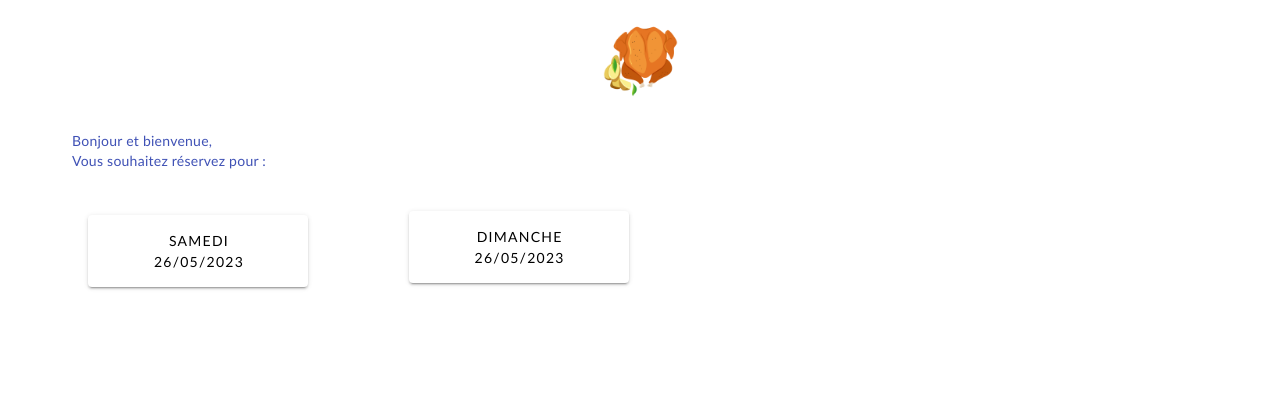
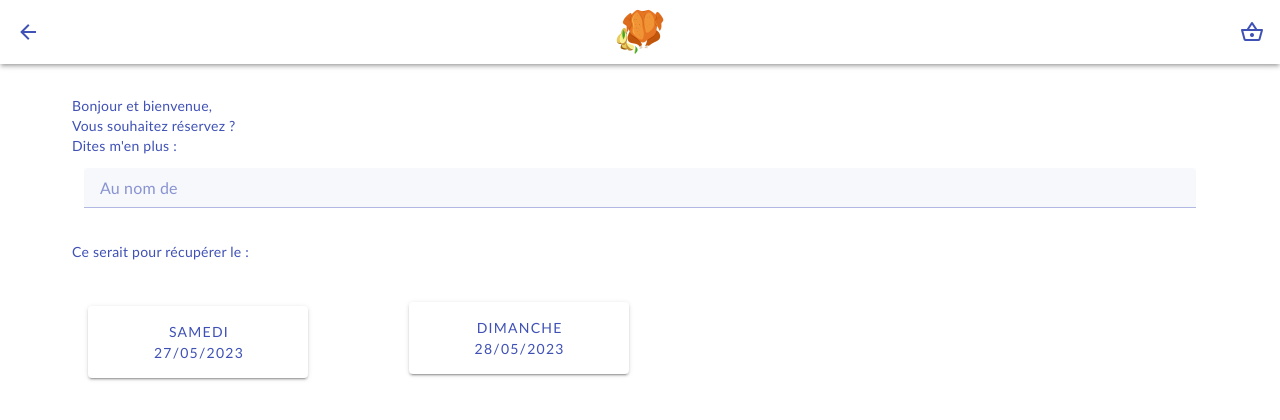
Before and after one commit to laurentmahieu/chicken_order, a Vue app: page /home in a window 1280 px wide. Shown: the top 420 px of the page. Built offline with nearby package versions, Linux system fonts and the light colour scheme.

Commit message:
add toolbar + clean first window

```diff
--- a/src/views/HomeView.vue
+++ b/src/views/HomeView.vue
@@ -1,20 +1,35 @@
 <template>
-  <v-row>
-    <v-col align="center">
+  <v-toolbar color="white" elevation="3">
+    <v-btn icon="mdi-arrow-left" color="indigo" />
+    <v-spacer></v-spacer>
+    <v-toolbar-items>
       <v-img
         src="/android-chrome-384x384.png"
         alt="alt"
         width="75px"
-        class="mt-6"
+        class="my-2"
       />
-    </v-col>
-  </v-row>
+    </v-toolbar-items>
+    <v-spacer></v-spacer>
+    <v-btn icon="mdi-basket-outline" color="indigo" />
+  </v-toolbar>
 
   <v-container>
     <v-card elevation="0">
       <v-card-text class="text-indigo mb-6">
         <p>Bonjour et bienvenue{{ name ? ` ${name}` : "" }},</p>
-        <p>Vous souhaitez réservez pour :</p>
+        <p>Vous souhaitez réservez ?</p>
+        <p>Dites m'en plus :</p>
+
+        <v-text-field
+          v-model="name"
+          label="Au nom de "
+          clearable
+          class="pa-3"
+          density="compact"
+          :rules="[rules.required]"
+        />
+        <p>Ce serait pour récupérer le :</p>
       </v-card-text>
 
       <v-row justify="space-around">
@@ -22,8 +37,9 @@
           stacked
           :color="choosenday === 1 ? 'indigo' : 'white'"
           text="samedi"
-          @click="choosenday = 1"
+          @click="setDay(1)"
           class="my-4"
+          :class="choosenday !== 1 ? 'text-indigo' : 'text-white'"
           width="220"
         >
           <template v-slot:append>{{ getFormatDate(saturday) }}</template>
@@ -34,8 +50,9 @@
             stacked
             :color="choosenday === 2 ? 'indigo' : 'white'"
             text="dimanche"
-            @click="choosenday = 2"
+            @click="setDay(2)"
             class="mb-4"
+            :class="choosenday !== 2 ? 'text-indigo' : 'text-white'"
             width="220"
           >
             <template v-slot:append>{{ getFormatDate(sunday) }}</template>
@@ -58,13 +75,12 @@ export default defineComponent({
     return {
       choosenday: null as number | null,
       name: "",
-      showRequireMessage: false,
-      lickChicken: "",
-      chicken: "",
-      smallChicken: "",
-      patate: "",
       saturday: new Date(),
       sunday: new Date(),
+      rules: {
+        required: (value: string) =>
+          !!value || "Comment te reconnaitre sans ton petit nom ?",
+      },
     };
   },
 
@@ -77,36 +93,11 @@ export default defineComponent({
   methods: {
     clearForm() {
       this.choosenday = null;
-      this.name = "";
-      this.showRequireMessage = false;
-      this.lickChicken = "";
-      this.chicken = "";
-      this.smallChicken = "";
-      this.patate = "";
+      this.name = localStorage.getItem("username") ?? "";
     },
 
     handleSave() {
       if (this.choosenday) {
-        if (this.name?.trim()) {
-          if (
-            this.lickChicken ||
-            this.chicken ||
-            this.smallChicken ||
-            this.patate
-          ) {
-            //
-            alert("Merci, à très vite");
-            localStorage.setItem("username", this.name);
-            this.$router.push("/");
-          } else {
-            alert(
-              "Veuillez au moins indiquer une quantité positive pour un article "
-            );
-          }
-        } else {
-          this.showRequireMessage = true;
-          alert("saisissez un nom");
-        }
       } else {
         alert("choisissez un jour");
       }
@@ -124,7 +115,7 @@ export default defineComponent({
     },
 
     getFormatDate(d: Date) {
-      const today = new Date();
+      const today = new Date(d);
       const yyyy = today.getFullYear();
       let mNumber = today.getMonth() + 1; // Months start at 0!
       let dNumber = today.getDate();
@@ -140,8 +131,10 @@ export default defineComponent({
 
       return dd + "/" + mm + "/" + yyyy;
     },
+
+    setDay(id: number) {
+      this.choosenday = id;
+    },
   },
 });
 </script>
-
-<style scoped></style>
```
